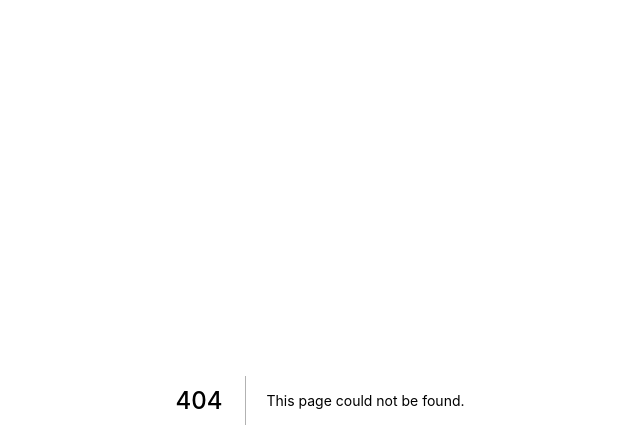
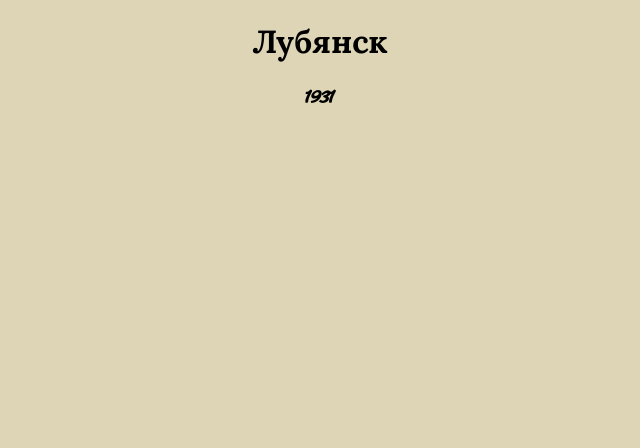
Before and after one commit to vpukhanov/vitkovsky-longread, a Next.js app: page /lubyansk in a window 1280 px wide. Before the commit this address had no page. Shown: the top 448 px of the page, without its empty margins (320-960 px from the left). Built offline with nearby package versions, Linux system fonts and the light colour scheme.

Commit message:
make the map interactive

```diff
--- a/lib/const.ts
+++ b/lib/const.ts
@@ -6,4 +6,9 @@ export const MARKERS = [
     top: 58,
     left: 50,
   },
+  {
+    location: 'lubyansk',
+    top: 68,
+    left: 33,
+  },
 ]
--- a/pages/_app.tsx
+++ b/pages/_app.tsx
@@ -1,7 +1,22 @@
+import { useEffect } from 'react'
 import '../styles/globals.css'
 import type { AppProps } from 'next/app'
+import Router from 'next/router'
 
 function MyApp({ Component, pageProps }: AppProps) {
+  useEffect(() => {
+    function toggleBackgroundClass() {
+      if (window.location.pathname === '/') {
+        document.documentElement.classList.add('bg-gray')
+      } else {
+        document.documentElement.classList.remove('bg-gray')
+      }
+    }
+    toggleBackgroundClass()
+
+    Router.events.on('routeChangeComplete', toggleBackgroundClass)
+    return () => Router.events.off('routeChangeComplete', toggleBackgroundClass)
+  }, [])
   return <Component {...pageProps} />
 }
 
--- a/pages/_document.tsx
+++ b/pages/_document.tsx
@@ -7,6 +7,10 @@ export default function Document() {
         <link rel='icon' href='/favicon.ico' />
         <link
           href='https://fonts.googleapis.com/css2?family=Lora:wght@400;500;600;700&display=swap'
+          rel='stylesheet'
+        />
+        <link
+          href='https://fonts.googleapis.com/css2?family=Marck+Script&display=swap'
           rel='stylesheet'
         />
         <link
--- a/pages/eniseysk.tsx
+++ b/pages/eniseysk.tsx
@@ -10,7 +10,7 @@ const Eniseysk: NextPage = () => {
   return (
     <div>
       <Head>
-        <title>г. Енисейск, 1929 г | {PROJECT_NAME}</title>
+        <title>г. Енисейск, 1926 &mdash; 1929 г | {PROJECT_NAME}</title>
       </Head>
       <HeaderImage
         src='/eniseysk.png'
@@ -129,7 +129,7 @@ const Eniseysk: NextPage = () => {
         </main>
       </div>
       <div className={styles.mapContainer}>
-        <Map />
+        <Map activeMarkersUpTo={2} />
       </div>
     </div>
   )
--- a/pages/index.tsx
+++ b/pages/index.tsx
@@ -1,15 +1,11 @@
 import type { NextPage } from 'next'
 import Head from 'next/head'
-import { useEffect } from 'react'
 
 import Map from '../lib/map'
 import { PROJECT_NAME } from '../lib/const'
 import styles from '../styles/Home.module.css'
 
 const Home: NextPage = () => {
-  useEffect(() => {
-    document.documentElement.classList.add('bg-gray')
-  }, [])
   return (
     <div>
       <Head>
--- /dev/null
+++ b/pages/lubyansk.tsx
@@ -0,0 +1,25 @@
+import { NextPage } from 'next'
+import Head from 'next/head'
+
+import { PROJECT_NAME } from '../lib/const'
+import HeaderImage from '../lib/header-image'
+import Map from '../lib/map'
+import styles from '../styles/Home.module.css'
+
+const Lubyansk: NextPage = () => {
+  return (
+    <div>
+      <Head>
+        <title>д. Лубянск, 1931 г | {PROJECT_NAME}</title>
+      </Head>
+      <div className={styles.textContainer}>
+        <main className={styles.innerTextContainer}>
+          <h1 className='title'>Лубянск</h1>
+          <h2 className='subtitle'>1931</h2>
+        </main>
+      </div>
+    </div>
+  )
+}
+
+export default Lubyansk
--- a/styles/globals.css
+++ b/styles/globals.css
@@ -26,17 +26,18 @@ a {
   box-sizing: border-box;
 }
 
+.title,
+.subtitle {
+  text-align: center;
+  margin-bottom: 0;
+}
+
 .title {
-  text-align: center;
   font-family: 'Lora', serif;
 }
 
-.title:has(+ .subtitle) {
-  margin-bottom: 0;
-}
-
 .subtitle {
-  text-align: center;
+  font-family: 'Marck Script', cursive;
 }
 
 blockquote {
```
Also changed, not shown: lib/marker.tsx (+5 -3 lines), styles/Marker.module.css (+8 -0 lines).
